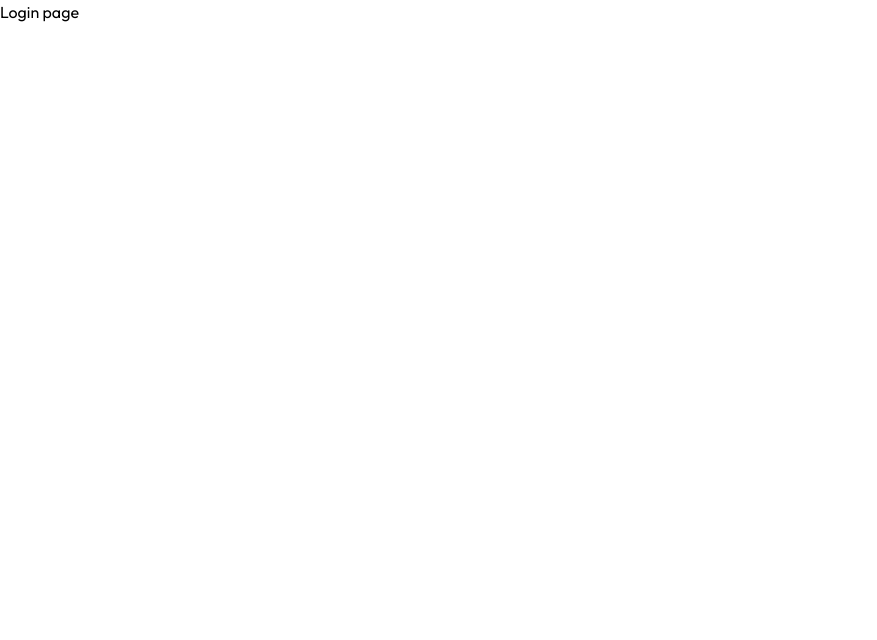
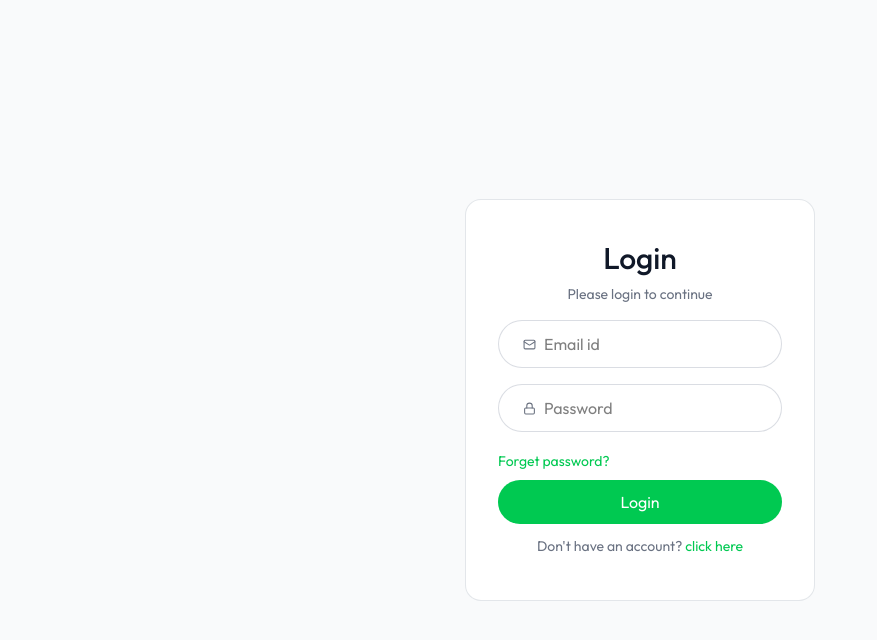
Before and after one commit to 23yuvi23/HireGenie, a React (Vite) app in the folder client/: page /login in a window 1280 px wide. Shown: the top 640 px of the page, without its empty margins (0-877 px from the left). Built offline with nearby package versions, Linux system fonts and the light colour scheme; the HTML template or start-up script is replaced by a standard one.

Commit message:
added Login / signup page

```diff
--- a/client/src/pages/Login.jsx
+++ b/client/src/pages/Login.jsx
@@ -1,9 +1,65 @@
 import React from 'react'
+import { Lock, Mail, User2Icon } from "lucide-react";
 
 const Login = () => {
+
+  const query = new URLSearchParams(window.location.search)
+  const urlstate = query.get('state')
+
+   const [state, setState] = React.useState(urlstate || "login")
+
+    const [formData, setFormData] = React.useState({
+        name: '',
+        email: '',
+        password: ''
+    })
+
+    const handleSubmit = async (e) => {
+        e.preventDefault()
+
+    }
+
+    const handleChange = (e) => {
+        const { name, value } = e.target
+        setFormData(prev => ({ ...prev, [name]: value }))
+    }
+
   return (
-    <div>
-        <h1>Login page</h1>
+    <div className='flex items-center justify-center min-h-screen bg-gray-50'>
+        <h1>
+          <form onSubmit={handleSubmit} className="sm:w-[350px] w-full text-center border border-gray-300/60 rounded-2xl px-8 bg-white">
+                <h1 className="text-gray-900 text-3xl mt-10 font-medium">{state === "login" ? "Login" : "Sign up"}</h1>
+                <p className="text-gray-500 text-sm mt-2">Please {state} to continue</p>
+                {state !== "login" && (
+                    <div className="flex items-center mt-6 w-full bg-white border border-gray-300/80 h-12 rounded-full overflow-hidden pl-6 gap-2">
+
+                          <User2Icon size={16} color='#6B7280' />
+
+                        <input type="text" name="name" placeholder="Name" className="border-none outline-none ring-0" value={formData.name} onChange={handleChange} required />
+                    </div>
+                )}
+                <div className="flex items-center w-full mt-4 bg-white border border-gray-300/80 h-12 rounded-full overflow-hidden pl-6 gap-2">
+
+                    <Mail size={13} color='#6B7280'  />
+
+                    <input type="email" name="email" placeholder="Email id" className="border-none outline-none ring-0" value={formData.email} onChange={handleChange} required />
+                </div>
+                <div className="flex items-center mt-4 w-full bg-white border border-gray-300/80 h-12 rounded-full overflow-hidden pl-6 gap-2">
+
+                    <Lock size={13} color='#6B7280' />
+
+                    <input type="password" name="password" placeholder="Password" className="border-none outline-none ring-0" value={formData.password} onChange={handleChange} required />
+                </div>
+                <div className="mt-4 text-left text-green-500">
+                    <button className="text-sm" type="reset">Forget password?</button>
+                </div>
+                <button type="submit" className="mt-2 w-full h-11 rounded-full text-white bg-green-500 hover:opacity-90 transition-opacity">
+                    {state === "login" ? "Login" : "Sign up"}
+                </button>
+                <p onClick={() => setState(prev => prev === "login" ? "register" : "login")} className="text-gray-500 text-sm mt-3 mb-11">{state === "login" ? "Don't have an account?" : "Already have an account?"} <a href="#" className="text-green-500 hover:underline">click here</a></p>
+            </form>
+
+        </h1>
     </div>
   )
 }
```
